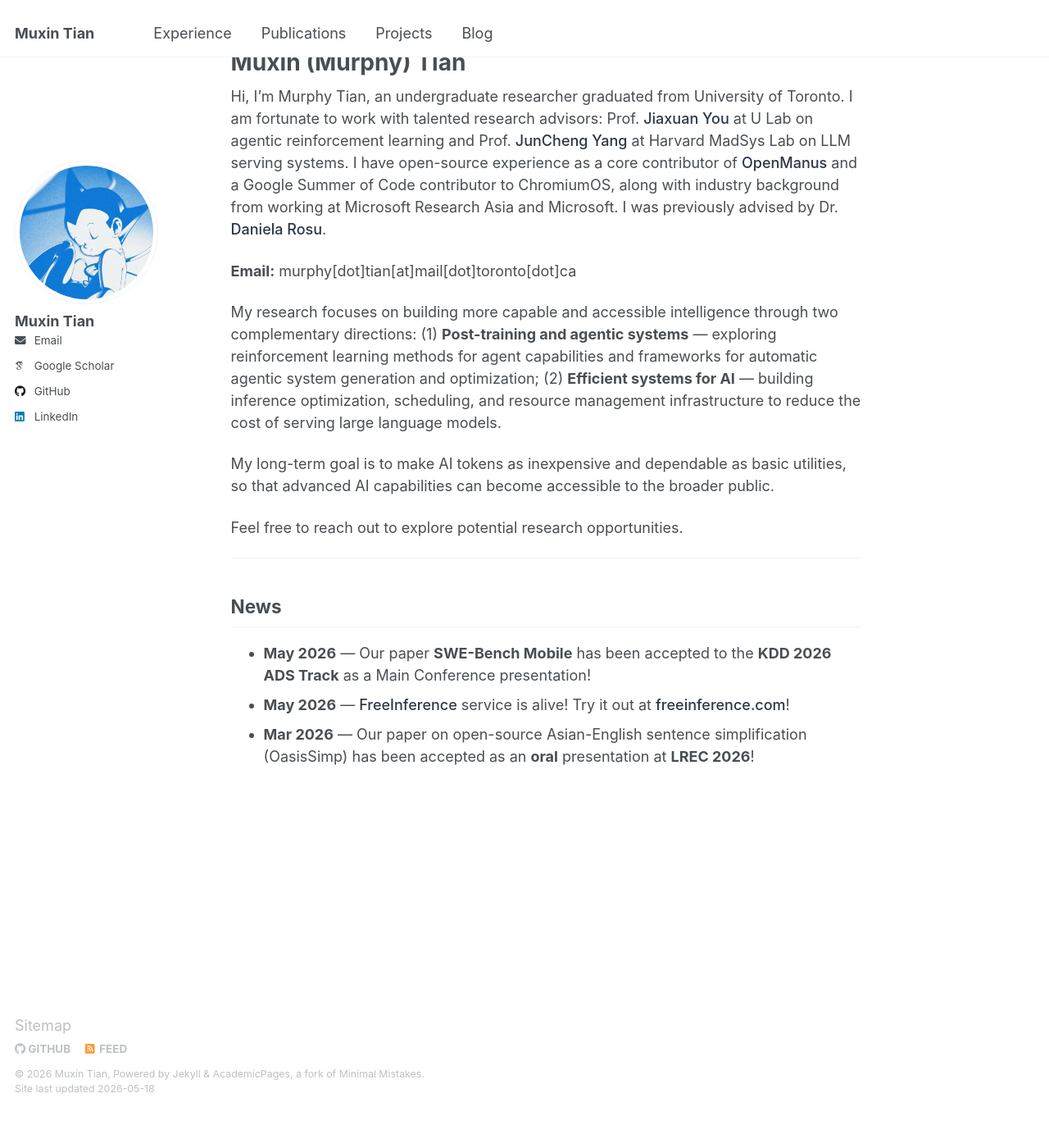
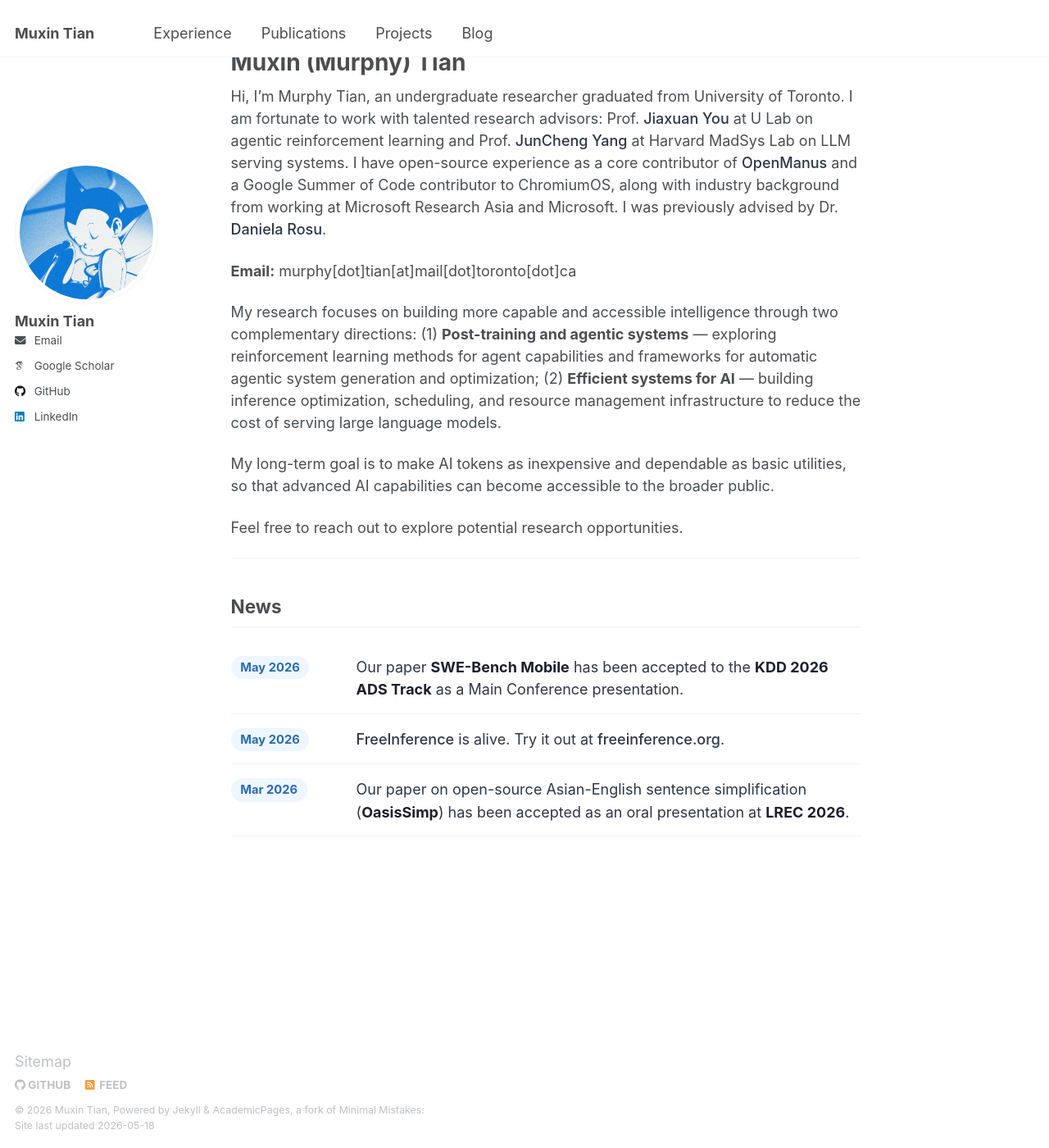
Before and after one commit to realtmxi/realtmxi.github.io, a Jekyll site: the page built from _pages/about.md, in a window 1280 px wide and 1400 px high, scrolled down 44 px. Shown: the whole window at 82% size. Built offline with Jekyll 4.4.1, drawn with Linux system fonts in a browser that asks for light colours; some web fonts are replaced; before the commit the page ends 1379 px from its top, so only the background shows below that; part of the change alters nothing that is shown.

Commit message:
Improve homepage news styling
Co-authored-by: Cursor <cursoragent@cursor.com>

```diff
--- a/_pages/about.md
+++ b/_pages/about.md
@@ -19,6 +19,68 @@ redirect_from:
     color: #1a202c;
     text-decoration: none;
   }
+
+  .news-list {
+    margin-top: 1.1rem;
+    display: grid;
+    gap: 0.15rem;
+  }
+
+  .news-item {
+    display: grid;
+    grid-template-columns: 7.5rem 1fr;
+    gap: 1rem;
+    align-items: start;
+    padding: 0.8rem 0;
+    border-bottom: 1px solid #edf2f7;
+  }
+
+  .news-date {
+    width: fit-content;
+    padding: 0.18rem 0.65rem;
+    border-radius: 999px;
+    background: #eef6ff;
+    color: #2b6cb0;
+    font-size: 0.82rem;
+    font-weight: 700;
+    white-space: nowrap;
+  }
+
+  .news-text {
+    color: #2d3748;
+    line-height: 1.55;
+  }
+
+  .news-text strong {
+    color: #1a202c;
+  }
+
+  @media (max-width: 600px) {
+    .news-item {
+      grid-template-columns: 1fr;
+      gap: 0.35rem;
+      padding: 0.85rem 0;
+    }
+  }
+
+  @media (prefers-color-scheme: dark) {
+    .news-item {
+      border-bottom-color: #2d3748;
+    }
+
+    .news-date {
+      background: #1e3a5f;
+      color: #90cdf4;
+    }
+
+    .news-text {
+      color: #cbd5e0;
+    }
+
+    .news-text strong {
+      color: #f7fafc;
+    }
+  }
 </style>
 
 Hi, I'm Murphy Tian, an undergraduate researcher graduated from University of Toronto. I am fortunate to work with talented research advisors: Prof. [Jiaxuan You](https://cs.stanford.edu/people/jiaxuan/) at U Lab on agentic reinforcement learning and Prof. [JunCheng Yang](https://junchengyang.com/) at Harvard MadSys Lab on LLM serving systems. I have open-source experience as a core contributor of [OpenManus](https://github.com/FoundationAgents/OpenManus) and a Google Summer of Code contributor to ChromiumOS, along with industry background from working at Microsoft Research Asia and Microsoft. I was previously advised by Dr. [Daniela Rosu](https://www.linkedin.com/in/daniela-rosu-704828/).
@@ -37,6 +99,17 @@ Feel free to reach out to explore potential research opportunities.
 
 ## News
 
-- **May 2026** — Our paper **SWE-Bench Mobile** has been accepted to the **KDD 2026 ADS Track** as a Main Conference presentation!
-- **May 2026** — [FreeInference](https://freeinference.com/) service is alive! Try it out at [freeinference.com](https://freeinference.com/)!
-- **Mar 2026** — Our paper on open-source Asian-English sentence simplification (OasisSimp) has been accepted as an **oral** presentation at **LREC 2026**!
+<div class="news-list">
+  <div class="news-item">
+    <div class="news-date">May 2026</div>
+    <div class="news-text">Our paper <strong>SWE-Bench Mobile</strong> has been accepted to the <strong>KDD 2026 ADS Track</strong> as a Main Conference presentation.</div>
+  </div>
+  <div class="news-item">
+    <div class="news-date">May 2026</div>
+    <div class="news-text"><a href="https://freeinference.org/">FreeInference</a> is alive. Try it out at <a href="https://freeinference.org/">freeinference.org</a>.</div>
+  </div>
+  <div class="news-item">
+    <div class="news-date">Mar 2026</div>
+    <div class="news-text">Our paper on open-source Asian-English sentence simplification (<strong>OasisSimp</strong>) has been accepted as an oral presentation at <strong>LREC 2026</strong>.</div>
+  </div>
+</div>
```
